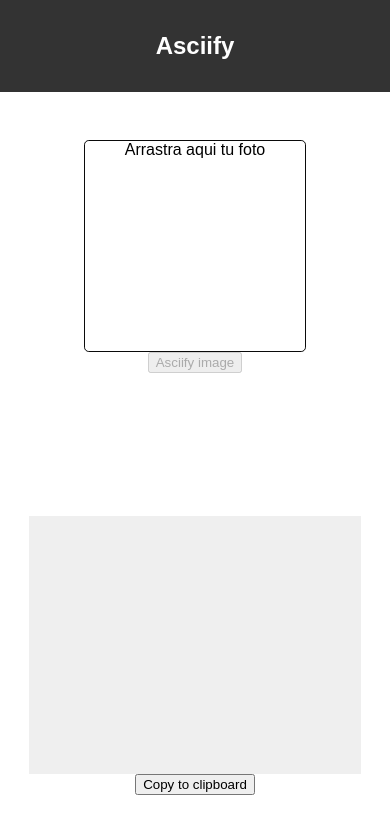
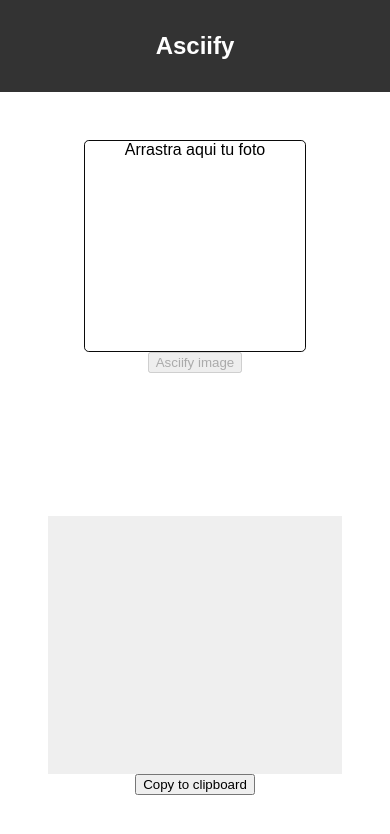
Before and after one commit to Rudycc/asciify-front, a React (Create React App) app: page / in a window 390 px wide. Shown: the top 834 px of the page. Built offline with nearby package versions, Linux system fonts and the light colour scheme.

Commit message:
no horizontal scroll on mobile

```diff
--- a/src/App.css
+++ b/src/App.css
@@ -21,16 +21,12 @@
 
 .drag-container,
 .console-container {
-  width: 75%;
+  width: calc(100% - 6rem);
   display: flex;
   flex-direction: column;
   padding: 3rem;
   height: 100%;
   align-items: center;
-}
-
-.console-container {
-  width: 85%;
 }
 
 .console {
```
